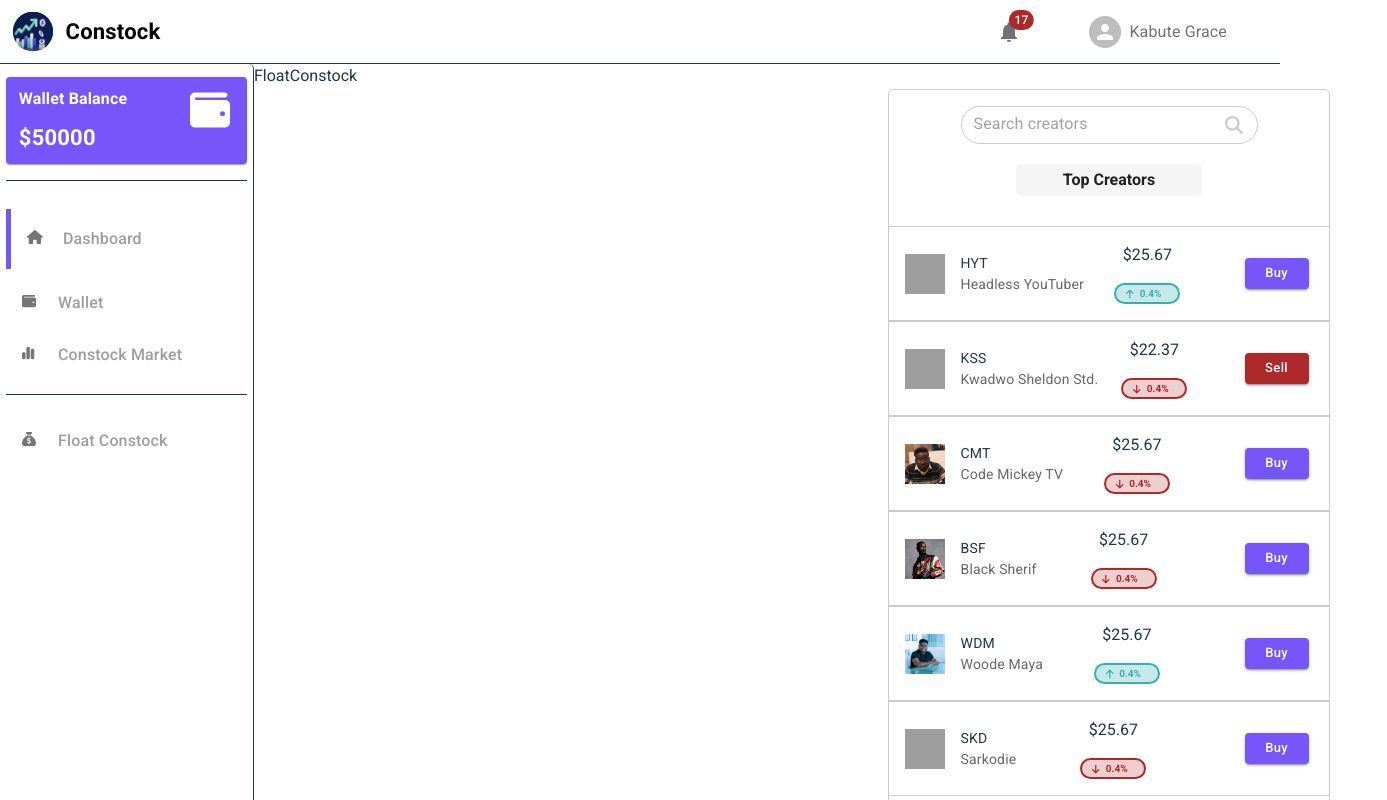
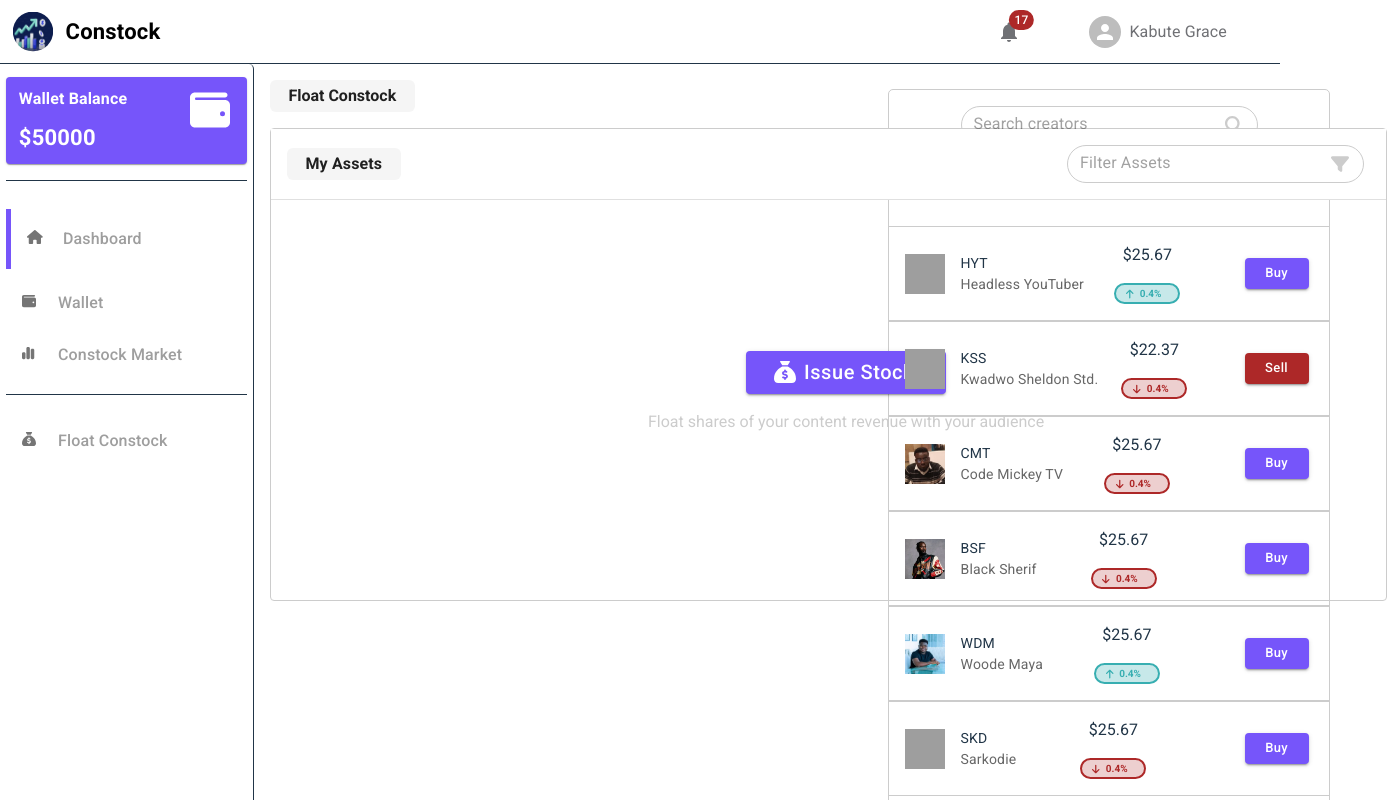
Before and after one commit to Tom-Sarfo/Constock, a React (Vite) app: page /float-constock in a window 1280 px wide. Shown: the top 800 px of the page, 1387 px wide, since content can reach past the window. Built offline with nearby package versions, Linux system fonts and the light colour scheme; grey boxes are pictures that could not be loaded.

Commit message:
Implement empty state for float constock page

```diff
--- a/src/Components/EmptyTableState.jsx
+++ b/src/Components/EmptyTableState.jsx
@@ -12,7 +12,7 @@
         justifyContent: "center",
         alignItems: "center",
         placeItems: "center",
-        height: "58.5vh",
+        height: "50vh",
         marginLeft: "370px",
       }}
     >
--- a/src/Components/TableComponent.jsx
+++ b/src/Components/TableComponent.jsx
@@ -31,10 +31,11 @@
 
   return (
     <Paper
-      sx={{ width: "100%", boxShadow: "none", border: "1px solid #CCCCCC" }}
+      sx={{ boxShadow: "none", border: "1px solid #CCCCCC", width: "1115px" }}
+      elevation={2}
     >
       <TableContainer
-        sx={{ maxHeight: maxHeight ? maxHeight : 440 }}
+        sx={{ maxHeight: maxHeight ? maxHeight : "60vh" }}
         id="scrollbar"
       >
         <Table stickyHeader aria-label="sticky table">
--- a/src/Routes/ConstockMarket.jsx
+++ b/src/Routes/ConstockMarket.jsx
@@ -10,7 +10,7 @@
 import Button from "@mui/material/Button";
 import { marketAssets } from "../Utils/Data";
 import StarOutlineIcon from "@mui/icons-material/StarOutline";
-import { Paper } from "@mui/material";
+// import { Paper } from "@mui/material";
 import InputField from "../Components/InputField";
 import EmptyTableState from "../Components/EmptyTableState";
 
@@ -81,7 +81,7 @@
   return (
     <div style={{ padding: "1rem" }}>
       <Title label="Constock Market" style={{ marginBottom: "20px" }} />
-      <Paper elevation={2} sx={{ width: "1115px" }}>
+      {/* <Paper  sx={{  }}> */}
         <TableComponent
           rows={marketAssets}
           columns={columns}
@@ -94,7 +94,7 @@
           }
           isEmptyState={!marketAssets.length ? <EmptyTableState /> : null}
         />
-      </Paper>
+      {/* </Paper> */}
     </div>
   );
 }
--- a/src/Routes/Dashboard.jsx
+++ b/src/Routes/Dashboard.jsx
@@ -105,10 +105,11 @@
         }
       />
 
-      <div style={{ marginTop: "60px" }}>
+      <div style={{ marginTop: "32px" }}>
         <TableComponent
           columns={columns}
           rows={myAsset}
+          maxHeight="50vh"
           filterComponent={
             <InputField
               icon={<FontAwesomeIcon icon={faFilter} color="#CCCCCC" />}
--- a/src/Routes/FloatConstock.jsx
+++ b/src/Routes/FloatConstock.jsx
@@ -1,5 +1,136 @@
+import Paper from "@mui/material/Paper";
+import Button from "@mui/material/Button";
+import { Status, Title } from "../Components/Styled";
+import TableComponent from "../Components/TableComponent";
+import { FontAwesomeIcon } from "@fortawesome/react-fontawesome";
+import {
+  faArrowDown,
+  faArrowUp,
+  faFilter,
+  faSackDollar,
+} from "@fortawesome/free-solid-svg-icons";
+import AssetAvatar from "../Components/AssetAvatar";
+import EmptyTableState from "../Components/EmptyTableState";
+import InputField from "../Components/InputField";
+
 function FloatConstock() {
-  return <div>FloatConstock</div>;
+  const floatedConstock = [];
+  const columns = [
+    {
+      id: "asset",
+      label: "Constock",
+      minWidth: 220,
+      format: (value) => (
+        <div style={{ display: "flex", alignItems: "center" }}>
+          <AssetAvatar
+            assetName={value.name}
+            initials={value.initials}
+            imgUrl={value.imgUrl}
+          />
+        </div>
+      ),
+    },
+    { id: "price", label: "Price", minWidth: 100, align: "center" },
+    {
+      id: "priceChange",
+      label: "Price Change",
+      minWidth: 170,
+      align: "center",
+      format: (value) => (
+        <Status
+          statusColor={value.rate ? "#37AEB1" : "#AD2828"}
+          rateColor={
+            value.rate ? "rgb(55, 174, 177, 0.28)" : "rgb(173, 40, 40, 0.22)"
+          }
+          icon={
+            value.rate ? (
+              <FontAwesomeIcon icon={faArrowUp} color="#37AEB1" />
+            ) : (
+              <FontAwesomeIcon icon={faArrowDown} color="#AD2828" />
+            )
+          }
+          label={`${value.percentage}%`}
+          small
+        />
+      ),
+    },
+    {
+      id: "action",
+      label: "Action",
+      minWidth: 100,
+      format: (value) => (
+        <Button
+          variant="outlined"
+          size="small"
+          color={value ? "secondary" : "primary"}
+          sx={{
+            textTransform: "capitalize",
+            "&:hover": {
+              bgcolor: value ? "#AD2828" : "#7655FA",
+              color: "#FFFFFF",
+            },
+          }}
+        >
+          {value ? "Sell" : "Buy"}
+        </Button>
+      ),
+    },
+  ];
+
+  return (
+    <div style={{ padding: "1rem" }}>
+      <Title label="Float Constock" />
+
+      <div
+        style={{
+          display: "flex",
+          flexDirection: "column",
+          width: "1115px",
+          marginTop: "1rem",
+          gap: "20px",
+        }}
+      >
+        {!floatedConstock ? (
+          <Button
+            variant="contained"
+            startIcon={
+              <FontAwesomeIcon icon={faSackDollar} color="#ffffff" size="sm" />
+            }
+            sx={{
+              display: "flex",
+              alignItems: "center",
+              textTransform: "capitalize",
+              paddingTop: "4px",
+              paddingBottom: "4px",
+              fontSize: "20px",
+              width: "200px",
+              marginLeft: "auto",
+              justifyContent: "flex-end",
+              "&:hover": {
+                bgcolor: "#7655FA",
+              },
+            }}
+            size="large"
+          >
+            Issue stock
+          </Button>
+        ) : null}
+
+        {/* <Paper elevation={2}> */}
+          <TableComponent
+            columns={columns}
+            isEmptyState={!floatedConstock.length ? <EmptyTableState /> : null}
+            filterComponent={
+              <InputField
+                icon={<FontAwesomeIcon icon={faFilter} color="#CCCCCC" />}
+                placeholder="Filter Assets"
+              />
+            }
+          />
+        {/* </Paper> */}
+      </div>
+    </div>
+  );
 }
 
 export default FloatConstock;
```
